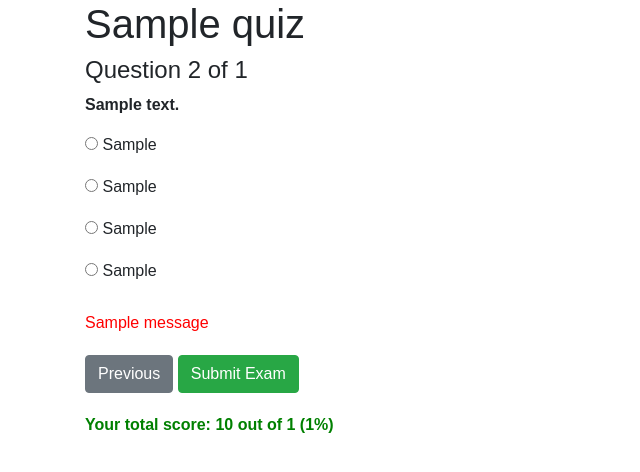
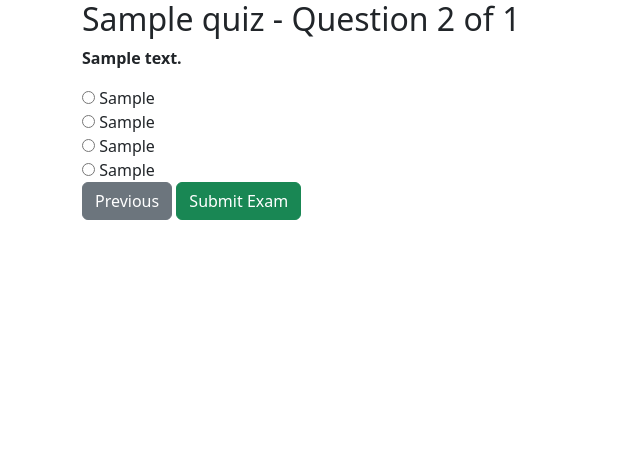
Before and after one commit to sakwasilas/kasneb_quizz_examination, a Flask app: template templates/student/take_exam.html in a window 1280 px wide. Shown: the top 472 px of the page, without its empty margins (0-640 px from the left). Run offline with Flask 3, Linux system fonts and the light colour scheme; the template is opened without the code that fills it: most values are stand-ins (such as "Sample title", 1, 10 or a date in 2020); one stand-in notice (Sample message) is shown; some libraries are stand-ins or nearby versions.

Commit message:
new changes again

```diff
--- a/templates/student/take_exam.html
+++ b/templates/student/take_exam.html
@@ -1,47 +1,12 @@
-<!DOCTYPE html>
-<html lang="en">
-<head>
-    <meta charset="UTF-8">
-    <meta name="viewport" content="width=device-width, initial-scale=1.0">
-    <title>{{ quiz.title }}</title>
-    <link rel="stylesheet" href="https://stackpath.bootstrapcdn.com/bootstrap/4.3.1/css/bootstrap.min.css">
-    <style>
-        body {
-            font-family: Arial, sans-serif;
-        }
-        .question {
-            margin-bottom: 20px;
-        }
-        .question p {
-            font-weight: bold;
-        }
-        .question div {
-            margin: 10px 0;
-        }
-        .score {
-            margin-top: 20px;
-            font-weight: bold;
-            color: green;
-        }
-        .flash-message {
-            margin-top: 10px;
-            color: red;
-        }
-        .navigation-buttons {
-            margin-top: 20px;
-        }
-    </style>
-</head>
-<body>
+{% extends 'base.html' %}
 
+{% block content %}
 <div class="container">
-    <h1>{{ quiz.title }}</h1>
-    <h4>Question {{ question_index + 1 }} of {{ questions|length }}</h4>
+    <h2>{{ quiz.title }} - Question {{ question_index + 1 }} of {{ questions|length }}</h2>
 
-    <!-- Display the current question -->
-    <form method="POST" action="{{ url_for('take_exam', quiz_id=quiz.id) }}">
+    <form method="POST" action="{{ url_for('take_exam', quiz_id=quiz.id, question_index=question_index) }}">
         <div class="question">
-            <p>{{ questions[question_index].question_text }}</p>
+            <p><strong>{{ questions[question_index].question_text }}</strong></p>
 
             <div>
                 <input type="radio" name="question_{{ questions[question_index].id }}" value="A" id="A" required>
@@ -61,16 +26,6 @@
             </div>
         </div>
 
-        <!-- Flash messages -->
-        {% with messages = get_flashed_messages(with_categories=true) %}
-            {% if messages %}
-                {% for category, message in messages %}
-                    <div class="flash-message {{ category }}">{{ message }}</div>
-                {% endfor %}
-            {% endif %}
-        {% endwith %}
-
-        <!-- Submit and navigation buttons -->
         <div class="navigation-buttons">
             {% if question_index > 0 %}
                 <a href="{{ url_for('take_exam', quiz_id=quiz.id, question_index=question_index - 1) }}" class="btn btn-secondary">Previous</a>
@@ -82,14 +37,5 @@
             {% endif %}
         </div>
     </form>
-
-    <!-- Show total score after all questions are answered -->
-    {% if question_index >= questions|length %}
-        <div class="score">
-            <p>Your total score: {{ score }} out of {{ total_marks }} ({{ percentage }}%)</p>
-        </div>
-    {% endif %}
 </div>
-
-</body>
-</html>
+{% endblock %}
```
